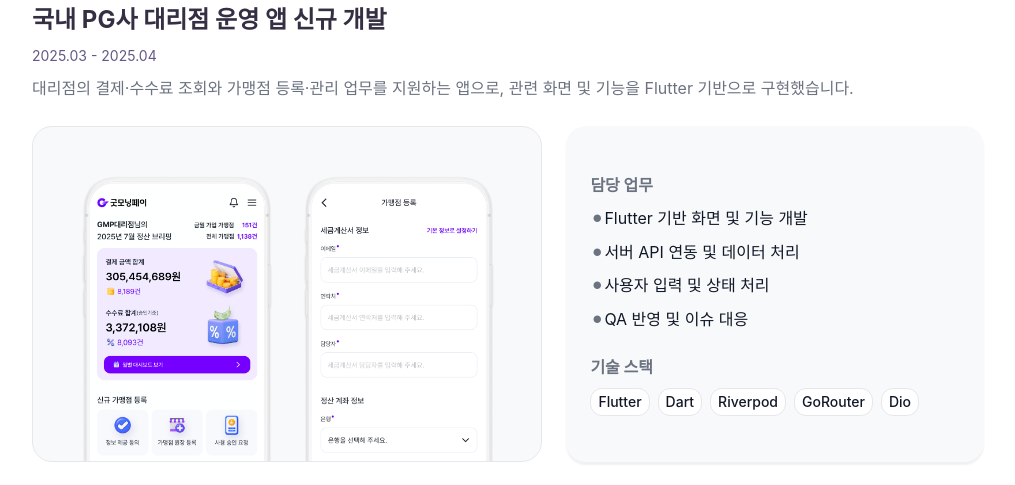
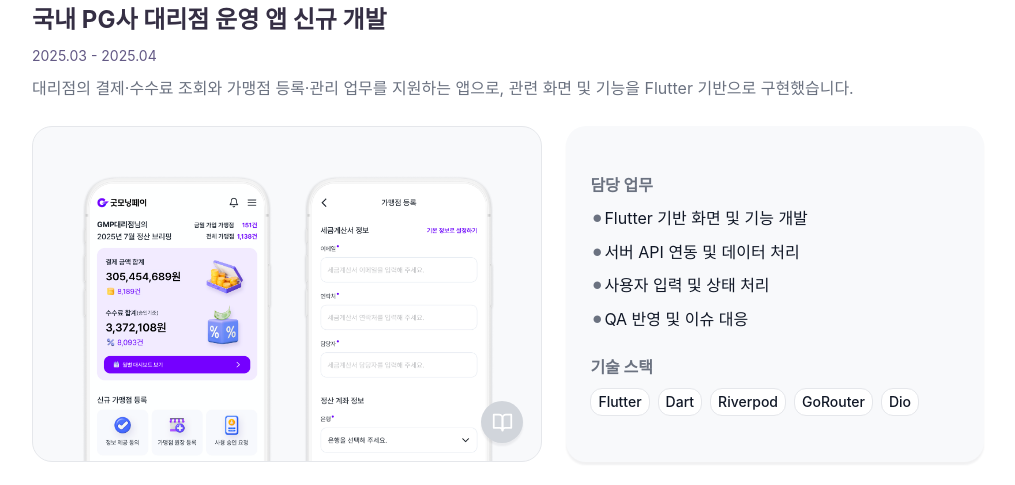
Before and after one commit to Kimkaaa/Kimkaaa.github.io, a React (Vite) app: page / in a window 1280 px wide. Shown: the part 600-1085 px from the top of the page, without its empty margins (132-1147 px from the left). Built offline with nearby package versions, Linux system fonts and the light colour scheme; a web font is replaced by a local one.

Commit message:
feat: 공통 CTA 분리 및 개발 기록 링크 추가

```diff
--- a/src/components/sections/Projects.css
+++ b/src/components/common/MediaFrameCta.css
@@ -1,5 +1,5 @@
-.project__github-cta {
-  --github-bg: var(--color-icon-bg);
+.media-frame-cta {
+  --media-frame-cta-bg: var(--color-icon-bg);
 
   position: absolute;
   right: 18px;
@@ -13,7 +13,7 @@
   transition: transform 0.22s ease;
 }
 
-.project__github-icon {
+.media-frame-cta__icon {
   display: flex;
   align-items: center;
   justify-content: center;
@@ -22,20 +22,20 @@
   height: 42px;
   border-radius: 50%;
 
-  background-color: var(--github-bg);
+  background-color: var(--media-frame-cta-bg);
   color: var(--color-icon-text);
   font-size: 21px;
 
   box-shadow: var(--shadow-card);
 }
 
-.project__github-bubble {
+.media-frame-cta__bubble {
   position: relative;
 
   padding: 9px 14px 10px 13px;
   border-radius: 16px;
 
-  background-color: var(--github-bg);
+  background-color: var(--media-frame-cta-bg);
   color: var(--color-icon-text);
   filter: drop-shadow(0 2px 4px rgba(0, 0, 0, 0.14));
 
@@ -55,7 +55,7 @@
     visibility 0.22s ease;
 }
 
-.project__github-bubble::after {
+.media-frame-cta__bubble::after {
   content: '';
   position: absolute;
   top: 50%;
@@ -69,12 +69,12 @@
   transform: translateY(-50%);
 }
 
-.media-frame:is(:hover, :focus-visible) .project__github-cta {
-  --github-bg: var(--color-icon-bg-hover);
+.media-frame:is(:hover, :focus-visible) .media-frame-cta {
+  --media-frame-cta-bg: var(--color-icon-bg-hover);
   transform: translateY(-3px);
 }
 
-.media-frame:is(:hover, :focus-visible) .project__github-bubble {
+.media-frame:is(:hover, :focus-visible) .media-frame-cta__bubble {
   opacity: 1;
   visibility: visible;
   transform: translateX(0) scale(1);
--- /dev/null
+++ b/src/components/common/MediaFrameCta.tsx
@@ -0,0 +1,16 @@
+import './MediaFrameCta.css';
+
+interface MediaFrameCtaProps {
+  label: string;
+  icon: React.ReactNode;
+}
+
+export default function MediaFrameCta({ label, icon }: MediaFrameCtaProps) {
+  return (
+    <span className="media-frame-cta" aria-hidden="true">
+      <span className="media-frame-cta__bubble">{label}</span>
+
+      <span className="media-frame-cta__icon">{icon}</span>
+    </span>
+  );
+}
--- a/src/components/sections/Experience.tsx
+++ b/src/components/sections/Experience.tsx
@@ -1,7 +1,9 @@
+import { FiBookOpen } from 'react-icons/fi';
 import { experiences } from '../../data/experience';
 import Accordion from '../common/Accordion';
 import DetailAccordion from '../common/DetailAccordion';
 import MediaFrame from '../common/MediaFrame';
+import MediaFrameCta from '../common/MediaFrameCta';
 import SectionTitle from '../common/SectionTitle';
 import SummaryBox from '../common/SummaryBox';
 import '../common/SectionItem.css';
@@ -20,7 +22,16 @@ export default function Experience() {
           </div>
 
           <div className="section-item__body">
-            <MediaFrame src={experience.imageSrc} alt={experience.imageAlt} />
+            <MediaFrame
+              src={experience.imageSrc}
+              alt={experience.imageAlt}
+              href={experience.recordUrl}
+              ariaLabel={`${experience.title} 개발 기록 보기`}
+            >
+              {experience.recordUrl ? (
+                <MediaFrameCta label="개발 기록 보기" icon={<FiBookOpen />} />
+              ) : null}
+            </MediaFrame>
 
             <SummaryBox
               className="section-item__summary-desktop"
--- a/src/components/sections/Projects.tsx
+++ b/src/components/sections/Projects.tsx
@@ -3,10 +3,10 @@ import { projects } from '../../data/projects';
 import Accordion from '../common/Accordion';
 import DetailAccordion from '../common/DetailAccordion';
 import MediaFrame from '../common/MediaFrame';
+import MediaFrameCta from '../common/MediaFrameCta';
 import SectionTitle from '../common/SectionTitle';
 import SummaryBox from '../common/SummaryBox';
 import '../common/SectionItem.css';
-import './Projects.css';
 
 export default function Projects() {
   return (
@@ -32,13 +32,9 @@ export default function Projects() {
               href={project.githubUrl}
               ariaLabel={`${project.title} GitHub 이동`}
             >
-              <span className="project__github-cta" aria-hidden="true">
-                <span className="project__github-bubble">코드 보기</span>
-
-                <span className="project__github-icon">
-                  <FiGithub />
-                </span>
-              </span>
+              {project.githubUrl ? (
+                <MediaFrameCta label="코드 보기" icon={<FiGithub />} />
+              ) : null}
             </MediaFrame>
 
             <SummaryBox
--- a/src/data/experience.ts
+++ b/src/data/experience.ts
@@ -8,6 +8,8 @@ export const experiences: Experience[] = [
       '대리점의 결제·수수료 조회와 가맹점 등록·관리 업무를 지원하는 앱으로, 관련 화면 및 기능을 Flutter 기반으로 구현했습니다.',
     imageSrc: '/images/experience/pg-app.png',
     imageAlt: '국내 PG사 대리점 운영 앱 대표 이미지',
+    recordUrl:
+      'https://velog.io/@kimkaaa/series/Flutter-App-%EA%B5%AC%ED%98%84-%EA%B8%B0%EB%A1%9D',
     roles: [
       'Flutter 기반 화면 및 기능 개발',
       '서버 API 연동 및 데이터 처리',
--- a/src/types/portfolio.ts
+++ b/src/types/portfolio.ts
@@ -11,6 +11,7 @@ export interface Experience {
   description: string;
   imageSrc: string;
   imageAlt: string;
+  recordUrl?: string;
   roles: string[];
   stacks: string[];
   details: AccordionItem[];
```
